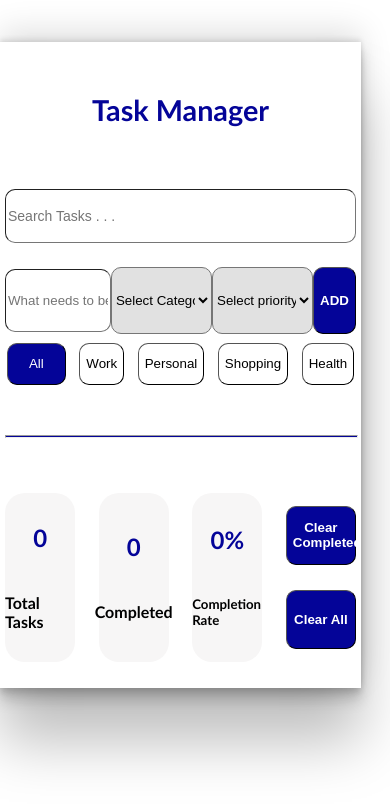
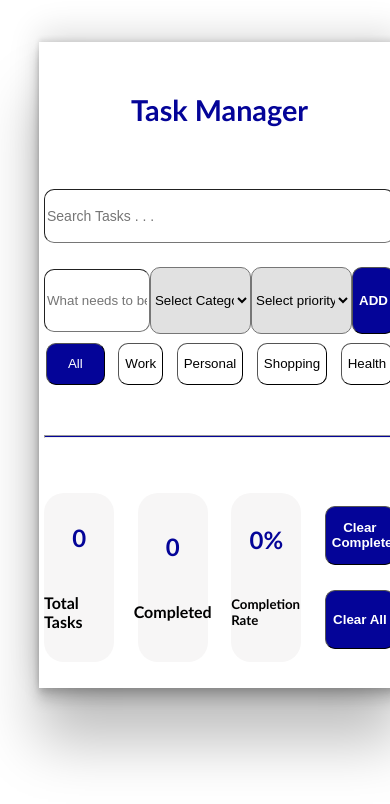
Before and after one commit to oussama442/ToDoList, a plain HTML site: page index.html in a window 390 px wide. Drawn offline with Linux system fonts and the light colour scheme.

Commit message:
Update styles.css

```diff
--- a/styles.css
+++ b/styles.css
@@ -205,8 +205,7 @@ body {
 @media (max-width: 1024px) {
     .container {
         margin-left: 10vw;
-        width: 100vw;
-        margin-left: 0 ;
+        width: 100%;
     }
 
     .AddTask input,
```
